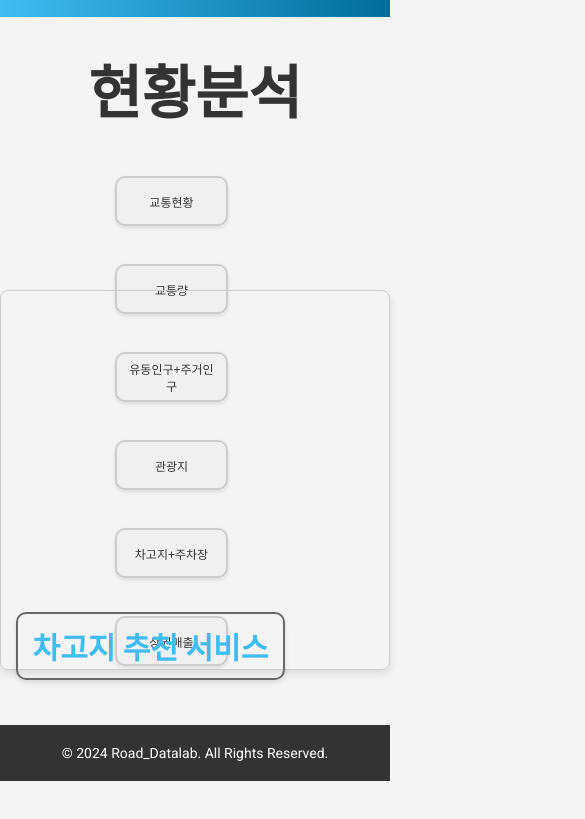
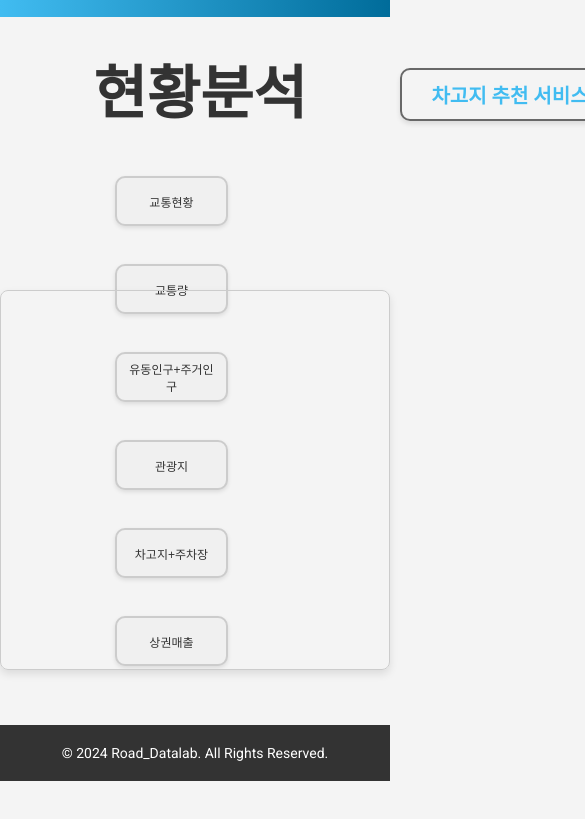
Before and after one commit to psh1124/Road_Datalab, a website: page function/map.html in a window 390 px wide. Shown: the part 63-882 px from the top of the page, 585 px wide, since content can reach past the window. Drawn offline with Linux system fonts and the light colour scheme.

Commit message:
Update CSS and HTML - home, login, signup, map

```diff
--- a/base.css
+++ b/base.css
@@ -3,6 +3,7 @@
         opacity: 0;
         transform: translateY(50px);
     }
+
     100% {
         opacity: 1;
         transform: translateY(0);
@@ -13,6 +14,7 @@
     0% {
         opacity: 1;
     }
+
     100% {
         opacity: 0;
     }
@@ -23,6 +25,7 @@
         opacity: 0;
         transform: translateY(100%);
     }
+
     100% {
         opacity: 1;
         transform: translateY(0);
@@ -34,6 +37,7 @@
         opacity: 0;
         transform: translateY(-100%);
     }
+
     100% {
         opacity: 1;
         transform: translateY(0);
@@ -45,6 +49,7 @@
         opacity: 1;
         transform: translateY(0);
     }
+
     100% {
         opacity: 0;
         transform: translateY(-100%);
@@ -56,6 +61,7 @@
         opacity: 1;
         transform: translateY(0);
     }
+
     100% {
         opacity: 0;
         transform: translateY(100%);
@@ -66,6 +72,7 @@
     0% {
         opacity: 1;
     }
+
     100% {
         opacity: 0;
     }
@@ -89,6 +96,13 @@ footer.slide-down-out {
     border: none;
     box-sizing: border-box;
 }
+
+html, body {
+    margin: 0;
+    padding: 0;
+    height: 100%;
+}
+
 body {
     font-size: 14px;
     font-family: 'Roboto', sans-serif;
@@ -97,13 +111,14 @@ body {
     display: flex;
     flex-direction: column;
     min-height: 100vh;
-    margin: 0;
 }
+
 .container {
     width: 90%;
     max-width: 1200px;
     margin: 0 auto;
 }
+
 header {
     animation: slideDown 0.8s ease-in-out forwards;
     background: linear-gradient(to right, #41bcf1, #006c9a);
@@ -121,37 +136,45 @@ header .container {
     align-items: center;
     justify-content: space-between;
 }
+
 header h1 {
     font-size: 24px;
     margin: 0;
     display: flex;
     align-items: center;
 }
-header h1 .logo{
+
+header h1 .logo {
     width: 240px;
     height: auto;
 }
+
 header h1 a {
     display: flex;
     align-items: center;
     color: #fff;
     text-decoration: none;
 }
+
 .no-style {
     color: #fff;
     text-decoration: none;
     transition: color 0.3s;
 }
+
 .no-style:hover {
     color: #ddd;
 }
+
 nav ul {
     list-style: none;
     display: flex;
 }
+
 nav ul li {
     margin-left: 20px;
 }
+
 nav ul li a {
     text-decoration: none;
     color: #fff;
@@ -159,39 +182,48 @@ nav ul li a {
     font-size: 16px;
     transition: color 0.3s;
 }
+
 nav ul li a:hover {
     color: #ddd;
 }
+
 main {
     flex: 1;
     padding: 100px 0;
 }
+
 main .intro {
     text-align: center;
     margin-bottom: 40px;
 }
+
 main .intro h2 {
     font-size: 32px;
     color: #01A4EC;
     margin-bottom: 10px;
 }
+
 main .intro p {
     font-size: 18px;
     color: #666;
 }
+
 main .content {
     height: 150px;
     margin-bottom: 40px;
 }
+
 main .content h2 {
     font-size: 28px;
     color: #333;
     margin-bottom: 20px;
 }
+
 main .service-grid {
     display: flex;
     gap: 20px;
 }
+
 main .service-item {
     background-color: #fff;
     padding: 20px;
@@ -200,14 +232,24 @@ main .service-item {
     flex: 1;
     min-width: 200px;
 }
+
 main .service-item h3 {
     font-size: 20px;
     color: #01A4EC;
     margin-bottom: 10px;
 }
+
 main .service-item p {
     color: #666;
 }
+
+.page-wrapper {
+    animation: fadeIn 1s ease-in-out forwards;
+    display: flex;
+    flex-direction: column;
+    min-height: 100vh;
+}
+
 footer {
     animation: slideUp 0.8s ease-in-out forwards;
     width: 100%;
@@ -222,9 +264,3 @@ footer {
 footer p {
     margin: 0;
 }
-.page-wrapper {
-    animation: fadeIn 1s ease-in-out forwards;
-    display: flex;
-    flex-direction: column;
-    min-height: 100vh;
-}
--- a/find/signup.css
+++ b/find/signup.css
@@ -84,6 +84,7 @@ input {
 }
 
 .footer {
+    position: fixed;
     width: 100%;
     bottom: 0%;
     background-color: #333;
--- a/function/map.css
+++ b/function/map.css
@@ -36,32 +36,45 @@ main .content {
     align-items: center;
 }
 
+.wrap {
+    display: flex;
+    align-items: flex-end;
+    justify-content: space-between;
+}
+
 main .name {
+    width: 400px;
     font-weight: bold;
     font-size: 58px;
     margin-top: 10px;
-    margin-left: 5%;
+    margin-left: 15%;
     color: #333;
 }
 
 main a {
     color: inherit;
-    text-decoration: none !important;
+    text-decoration: none;
 }
 
-a:visited,
-a:active {
-    color: inherit;
-}
-
-a:hover {
-    text-decoration: none;
+.bot {
+    margin-bottom: 10px;
+    margin-right: 50px;
+    text-align: center;
+    font-weight: bold;
+    color: #41bcf1;
+    font-size: 30px;
+    border: 2px solid rgb(104, 104, 104);
+    border-radius: 10px;
+    padding: 10px 15px;
+    box-shadow: 0 3px 5px rgba(0, 0, 0, 0.1);
+    width: 300px;
+    white-space: nowrap;
 }
 
 footer {
     animation: slideUp 0.8s ease-in-out forwards;
     width: 100%;
-    bottom: 0%;
+    bottom: 0;
     background-color: #333;
     color: #fff;
     text-align: center;
@@ -94,7 +107,6 @@ button.active {
     background-size: 200% 100%;
     animation: gradientFill 1s ease-in-out forwards;
     color: black;
-    transition: color 0.3s ease-in-out;
 }
 
 button:hover {
@@ -102,54 +114,22 @@ button:hover {
     background-color: #dcdcdc;
 }
 
-.bot {
-    text-align: center;
-    font-weight: bold;
-    color: #41bcf1;
-    position: absolute;
-    left: 4%;
-    bottom: 12%;
-    font-size: 30px;
-    border: 2px solid rgb(104, 104, 104);
-    border-radius: 10px;
-    padding: 10px 15px;
-    box-shadow: 0 3px 5px rgba(0, 0, 0, 0.1);
-}
-
-.bot:hover {
-    font-size: 34px;
-    border: 2px solid black;
-    width: 350px;
-    bottom: 13%;
-    left: 3%;
-}
-
 a {
     color: inherit;
     text-decoration: none;
-}
-
-a:visited {
-    color: inherit;
 }
 
 a:hover {
     text-decoration: underline;
 }
 
-a:active {
-    color: inherit;
-}
-
 @keyframes gradientFill {
     0% {
         background-position: 200% 0;
     }
-
     75% {
         background-position: 0 0;
     }
-
     100% {
         background-position: 75% 0;
     }
@@ -162,28 +142,29 @@ a:active {
         top: 20%;
         right: 5%;
     }
-
     .button-container {
         width: 80%;
         margin: 30px auto;
         align-items: center;
     }
-
     button {
         width: 100%;
         font-size: 14px;
     }
-
     main .content {
         flex-direction: column;
         align-items: center;
         margin-left: 5%;
     }
-
     main .name {
         margin-left: 0;
         text-align: center;
         font-size: 32px;
+    }
+    .bot {
+        margin-right: 0;
+        font-size: 24px;
+        width: 260px;
     }
 }
 
@@ -194,19 +175,20 @@ a:active {
         top: 25%;
         right: 2.5%;
     }
-
     .button-container {
         width: 90%;
         margin: 20px auto;
     }
-
     button {
         font-size: 14px;
         width: 100%;
     }
-
     main .name {
         font-size: 28px;
+    }
+    .bot {
+        width: 240px;
+        font-size: 22px;
     }
 }
 
@@ -217,19 +199,20 @@ a:active {
         top: 30%;
         right: 0;
     }
-
     .button-container {
         width: 95%;
         margin: 10px auto;
     }
-
     button {
         font-size: 12px;
         padding: 6px 10px;
     }
-
     main .name {
         font-size: 24px;
         margin-top: 10px;
     }
+    .bot {
+        width: 220px;
+        font-size: 20px;
+    }
 }
--- a/function/map.html
+++ b/function/map.html
@@ -33,9 +33,14 @@
 
     <main>
         <div class="page-wrapper">
-            <a href="./map.html">
-                <div class="name" style="font-size: 58px;">현황분석</div>
-            </a>
+            <div class="wrap">
+                <a href="./map.html">
+                    <div class="name" style="font-size: 58px;">현황분석</div>
+                </a>
+                <a href="./five.html">
+                    <div class="bot">차고지 추천 서비스</div>
+                </a>
+            </div>
             <div id="content-wrapper">
                 <section class="content">
                     <div class="service-grid">
@@ -52,9 +57,6 @@
                 <iframe id="mapIframe" src="" allowfullscreen="" loading="lazy"></iframe>
             </div>
     </main>
-    <a href="./five.html">
-        <div class="bot">차고지 추천 서비스</div>
-    </a>
     <footer>
         <div class="footer_container">
             <p>&copy; 2024 Road_Datalab. All Rights Reserved.</p>
```
Also changed, not shown: find/signup.html (+3 -3 lines), home/home.html (+9 -4 lines), login/login.css (+13 -2 lines), login/login.html (+20 -33 lines).
